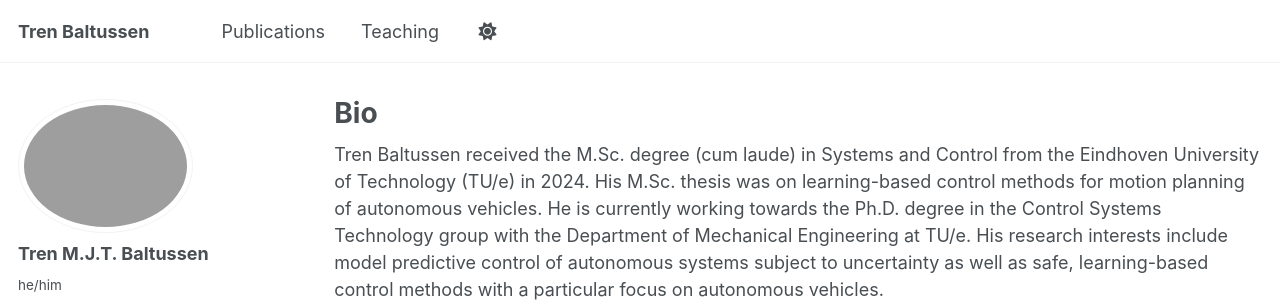
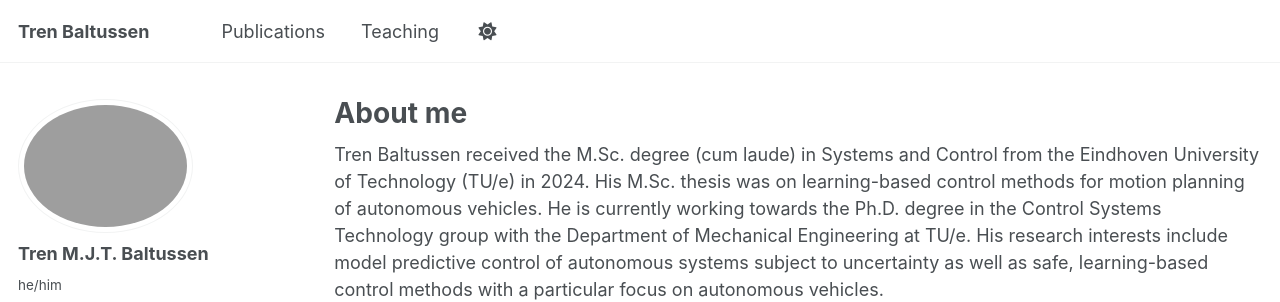
Before and after one commit to TrenBaltussen/TrenBaltussen.github.io, a Jekyll site: the page built from _pages/about.md, in a window 1280 px wide. Shown: the top 302 px of the page. Built offline with Jekyll 4.4.1, drawn with Linux system fonts in a browser that asks for light colours; some web fonts are replaced.

Commit message:
Update about.md

```diff
--- a/_pages/about.md
+++ b/_pages/about.md
@@ -1,6 +1,6 @@
 ---
 permalink: /
-title: "Bio"
+title: "About me"
 author_profile: true
 redirect_from:
   - /about/
```
